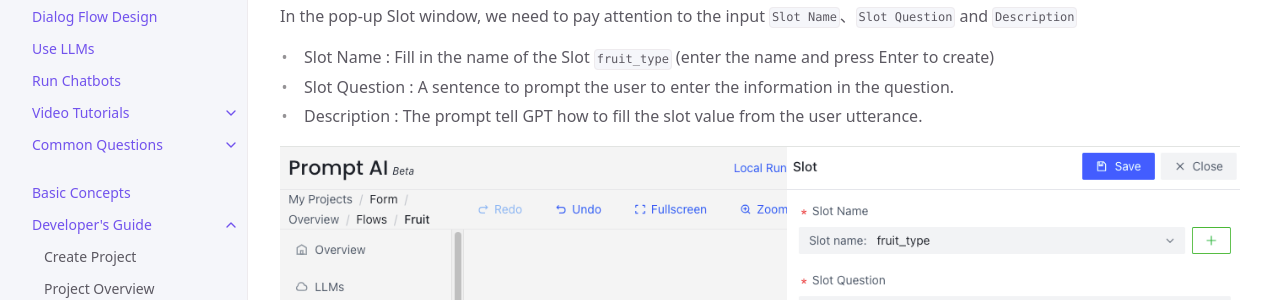
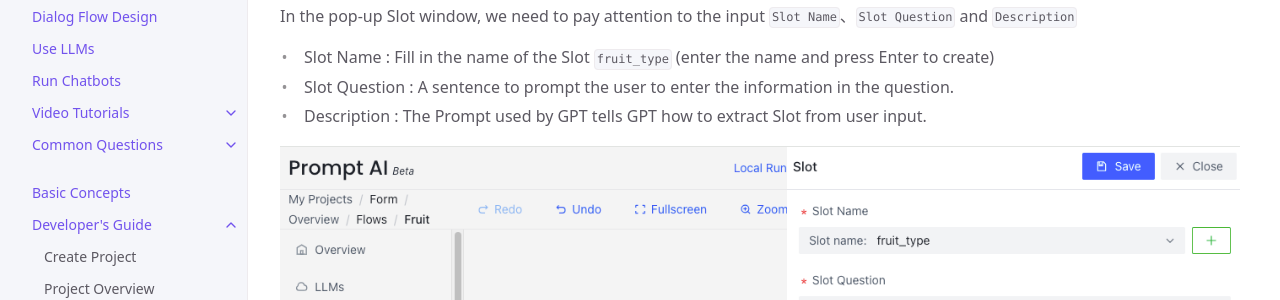
Before and after one commit to ws-cd/ws-cd.github.io, a Jekyll site: the page built from docs/tutorial/form.md, in a window 1280 px wide and 900 px high, scrolled down 5363 px. Shown: the part 155-455 px from the top of the window. Built offline with Jekyll 4.4.1, drawn with Linux system fonts in a browser that asks for light colours.

Commit message:
1、update form

```diff
--- a/docs/tutorial/form.md
+++ b/docs/tutorial/form.md
@@ -61,7 +61,7 @@ Click on the `Slots` node and select `Add Slot` from the pop-up menu
 In the pop-up Slot window, we need to pay attention to the input `Slot Name`、`Slot Question` and `Description`
 - Slot Name     : Fill in the name of the Slot `fruit_type` (enter the name and press Enter to create)
 - Slot Question : A sentence to prompt the user to enter the information in the question.
-- Description   : The prompt tell GPT how to fill the slot value from the user utterance.
+- Description   : The Prompt used by GPT tells GPT how to extract Slot from user input.
 
 ![img_6.png](/assets/images/tutorial/form/form_fruit_create_flow-6.png)
 
```
